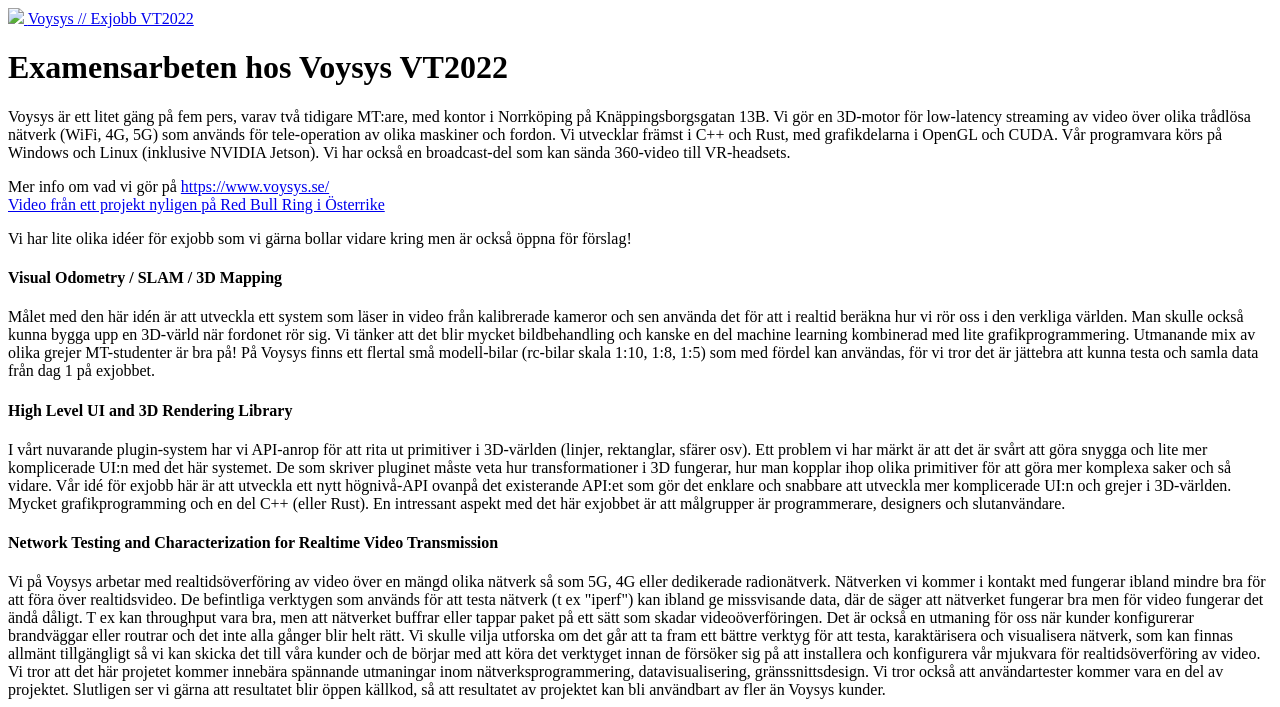
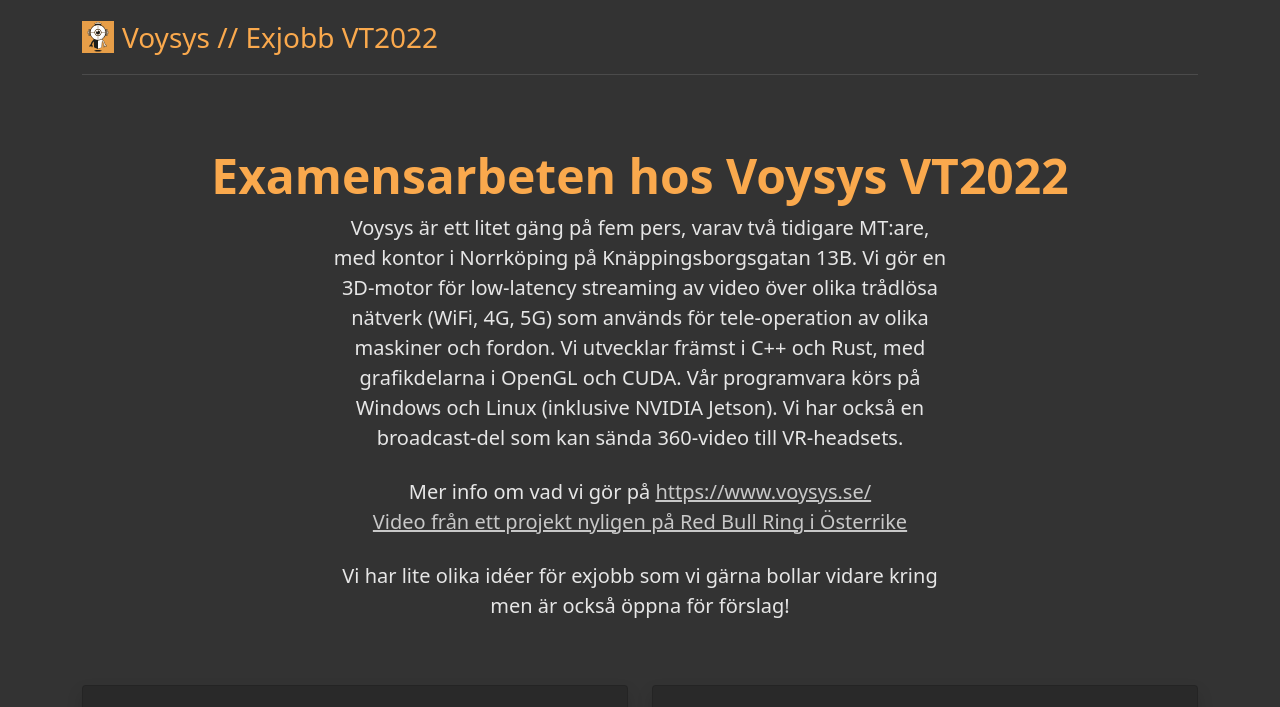
Before and after one commit to voysys/exjobb, a plain HTML site: page index.html in a window 1280 px wide. Shown: the top 707 px of the page. Drawn offline with nearby package versions, Linux system fonts and the light colour scheme; the site is published under a folder, as on GitHub Pages, so addresses that start at the root find nothing.

Commit message:
path to resources

```diff
--- a/index.html
+++ b/index.html
@@ -7,10 +7,10 @@
     <meta name="viewport" content="width=device-width, initial-scale=1">
 
     <!-- Bootstrap CSS -->
-    <link href="/static/css/bootstrap.min.css" rel="stylesheet">
+    <link href="static/css/bootstrap.min.css" rel="stylesheet">
 
     <!-- CSS Overrides -->
-    <link href="/static/css/style.css" rel="stylesheet">
+    <link href="static/css/style.css" rel="stylesheet">
 
     <title>Voysys // Exjobb VT2022</title>
 
@@ -20,7 +20,7 @@
     <div class="container">
         <header class="d-flex flex-wrap justify-content-center py-3 mb-4 border-bottom">
             <a href="/" class="d-flex align-items-center mb-3 mb-md-0 me-md-auto text-dark text-decoration-none">
-                <img class="bi me-2" role="img" src="/static/img/logo.svg" height="32" role="img">
+                <img class="bi me-2" role="img" src="static/img/logo.svg" height="32" role="img">
                 <span class="fs-3 me-2">Voysys // Exjobb VT2022 </span>
             </a>
         </header>
```
